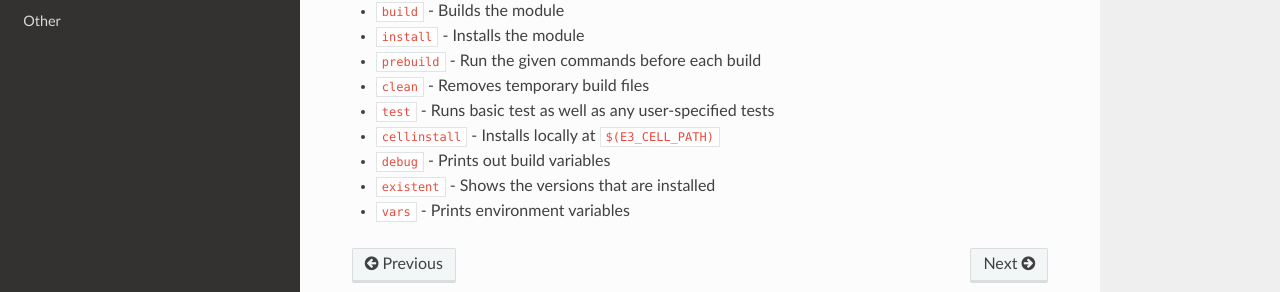
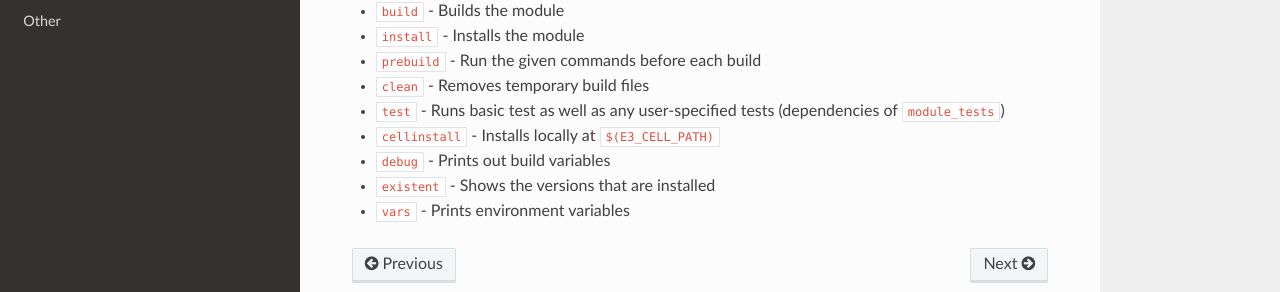
Before and after one commit to ttkorhonen/e3pages, a Sphinx documentation site: the page built from docs/kb/guide/articles/8_cheatsheet.md, in a window 1280 px wide and 1300 px high. Shown: the part 887-1179 px from the top of the window. Built offline with Sphinx 7.4.7 and the Read the Docs theme 2.0.0, drawn with Linux system fonts in a browser that asks for light colours.

Commit message:
Added mention of 'module_tests' target

```diff
--- a/docs/kb/guide/articles/8_cheatsheet.md
+++ b/docs/kb/guide/articles/8_cheatsheet.md
@@ -33,7 +33,7 @@
 * `install` - Installs the module
 * `prebuild` - Run the given commands before each build
 * `clean` - Removes temporary build files
-* `test` - Runs basic test as well as any user-specified tests
+* `test` - Runs basic test as well as any user-specified tests (dependencies of `module_tests`)
 * `cellinstall` - Installs locally at `$(E3_CELL_PATH)`
 * `debug` - Prints out build variables
 * `existent` - Shows the versions that are installed
```
